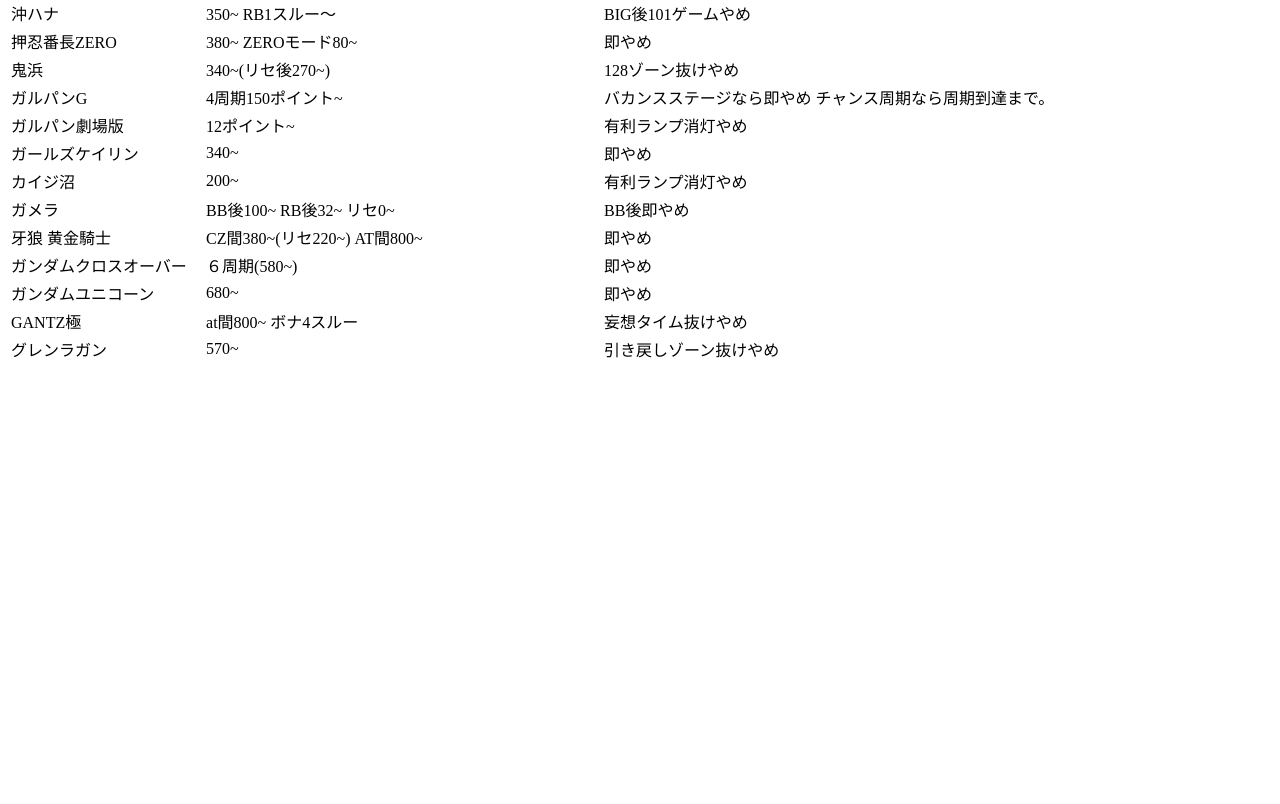
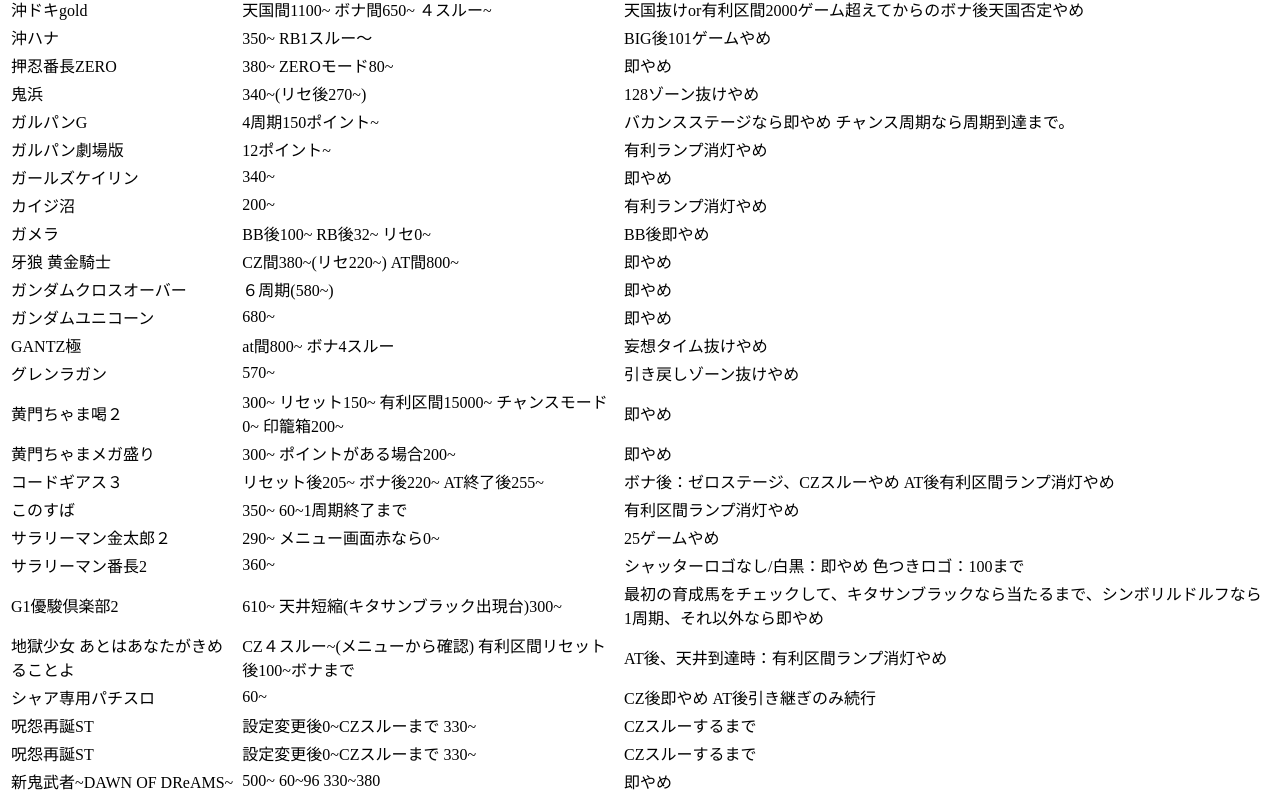
Before and after one commit to skikuchi7329/expectation, a Next.js app in the folder my-app/: page / in a window 1280 px wide. Shown: the part 741-1545 px from the top of the page. Before the commit the page ends 1113 px from the top, so only its background shows below. Built offline with nearby package versions, Linux system fonts and the light colour scheme.

Commit message:
Add data

```diff
--- a/my-app/data/data.ts
+++ b/my-app/data/data.ts
@@ -223,7 +223,7 @@
     quit: "妄想タイム抜けやめ",
     additional:
       "リセット台を妄想タイム抜けまで打つ。 詳しい狙い目はスロプロ狐様のYouTubeを参考。",
-    link: "",
+    link: "https://www.youtube.com/watch?v=aS0FuLHOxa0",
   },
   {
     title: "グレンラガン",
@@ -232,4 +232,88 @@
     additional: "リセット台を0~70ゲームほど回す",
     link: "",
   },
+  {
+    title: "黄門ちゃま喝２",
+    target: "300~ リセット150~ 有利区間15000~ チャンスモード0~ 印籠箱200~",
+    quit: "即やめ",
+    additional: "印籠箱や御一行箱のポイントによって狙い目を変える必要あり スロプロ狐様より引用",
+    link: "https://www.youtube.com/watch?v=cpMTmA-vydY",
+  },
+  {
+    title: "黄門ちゃまメガ盛り",
+    target: "300~ ポイントがある場合200~",
+    quit: "即やめ",
+    additional: "印籠箱や御一行箱のポイントによって狙い目を変える必要あり kura@スロ垢様より引用",
+    link: "https://note.com/kura1213/n/nab82b61d0a01#xrET8",
+  },
+  {
+    title: "コードギアス３",
+    target: "リセット後205~ ボナ後220~ AT終了後255~",
+    quit: "ボナ後：ゼロステージ、CZスルーやめ AT後有利区間ランプ消灯やめ",
+    additional: "期待値見える化様より引用",
+    link: "https://note.com/dakuo_slot/n/n0049457f30fc",
+  },
+  {
+    title: "このすば",
+    target: "350~ 60~1周期終了まで",
+    quit: "有利区間ランプ消灯やめ",
+    additional: "期待値見える化様より引用",
+    link: "https://slotjin.com/tenjoukitaichi/konosuba/",
+  },
+  {
+    title: "サラリーマン金太郎２",
+    target: "290~ メニュー画面赤なら0~",
+    quit: "25ゲームやめ",
+    additional: "期待値見える化様より引用",
+    link: "https://slotjin.com/tenjoukitaichi/kintaroumax-hyena/#1-1",
+  },
+  {
+    title: "サラリーマン番長2",
+    target: "360~",
+    quit: "シャッターロゴなし/白黒：即やめ 色つきロゴ：100まで",
+    additional: "期待値見える化様より引用",
+    link: "https://slotjin.com/tenjoukitaichi/saraban2/",
+  },
+  {
+    title: "G1優駿倶楽部2",
+    target: "610~ 天井短縮(キタサンブラック出現台)300~",
+    quit: "最初の育成馬をチェックして、キタサンブラックなら当たるまで、シンボリルドルフなら1周期、それ以外なら即やめ",
+    additional: "期待値見える化様より引用",
+    link: "https://slotjin.com/slot/g1-dclub2/",
+  },
+  {
+    title: "地獄少女 あとはあなたがきめることよ",
+    target: "CZ４スルー~(メニューから確認) 有利区間リセット後100~ボナまで",
+    quit: "AT後、天井到達時：有利区間ランプ消灯やめ ",
+    additional: "天井到達＝初当たりではないので注意。無理に打つ必要ない台です。 期待値見える化様より引用",
+    link: "https://slotjin.com/slot/jigoku3-reset/",
+  },
+  {
+    title: "シャア専用パチスロ",
+    target: "60~",
+    quit: "CZ後即やめ AT後引き継ぎのみ続行",
+    additional: "期待値見える化様より引用",
+    link: "https://note.com/dakuo_slot/n/naa91e6d0e395#VZGXa",
+  },
+  {
+    title: "呪怨再誕ST",
+    target: "設定変更後0~CZスルーまで 330~",
+    quit: "CZスルーするまで",
+    additional: "CZ間天井を狙う場合は液晶ゲーム数を必ず確認。期待値見える化様より引用",
+    link: "https://slotjin.com/slot/juonat-reset/",
+  },
+  {
+    title: "呪怨再誕ST",
+    target: "設定変更後0~CZスルーまで 330~",
+    quit: "CZスルーするまで",
+    additional: "期待値見える化様より引用",
+    link: "https://slotjin.com/slot/juonat-reset/",
+  },
+  {
+    title: "新鬼武者~DAWN OF DReAMS~",
+    target: "500~ 60~96 330~380",
+    quit: "即やめ",
+    additional: "期待値見える化様より引用",
+    link: "https://slotjin.com/tenjoukitaichi/shinonimusha/#2",
+  },
 ];
```
